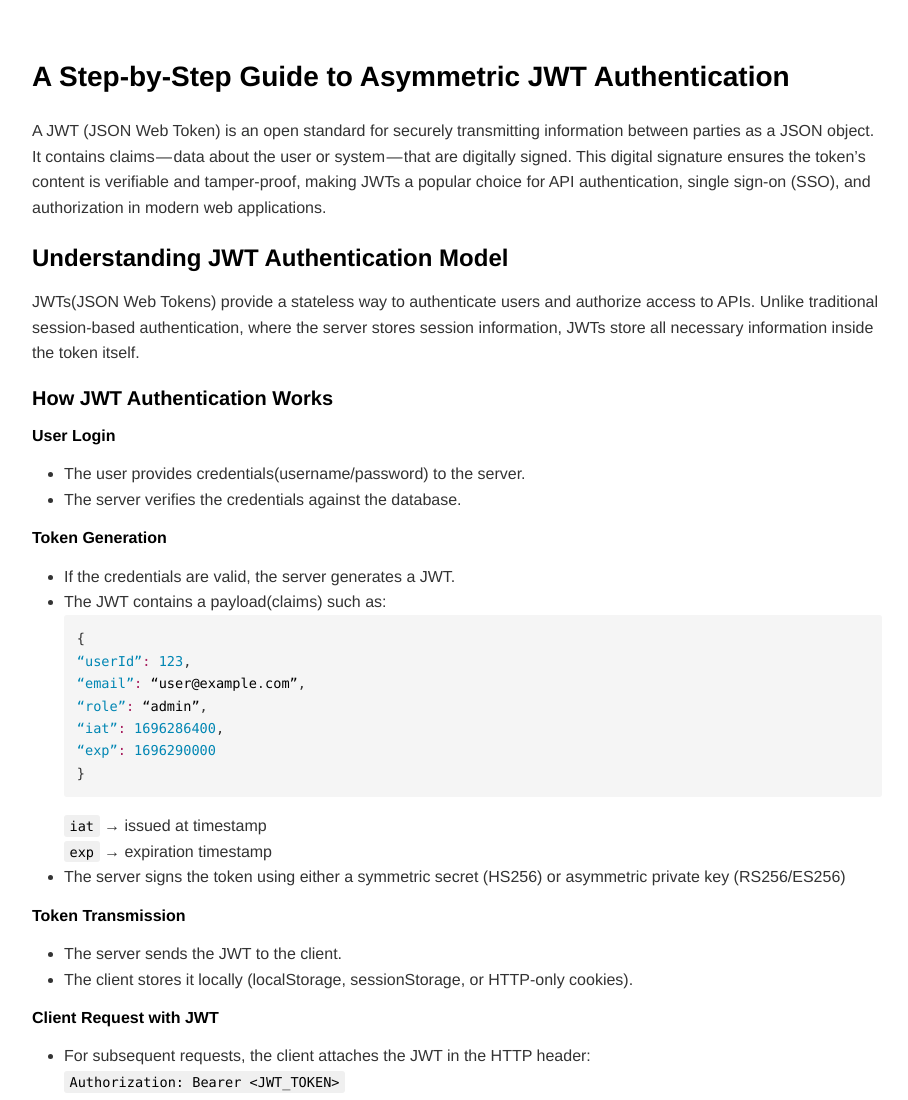
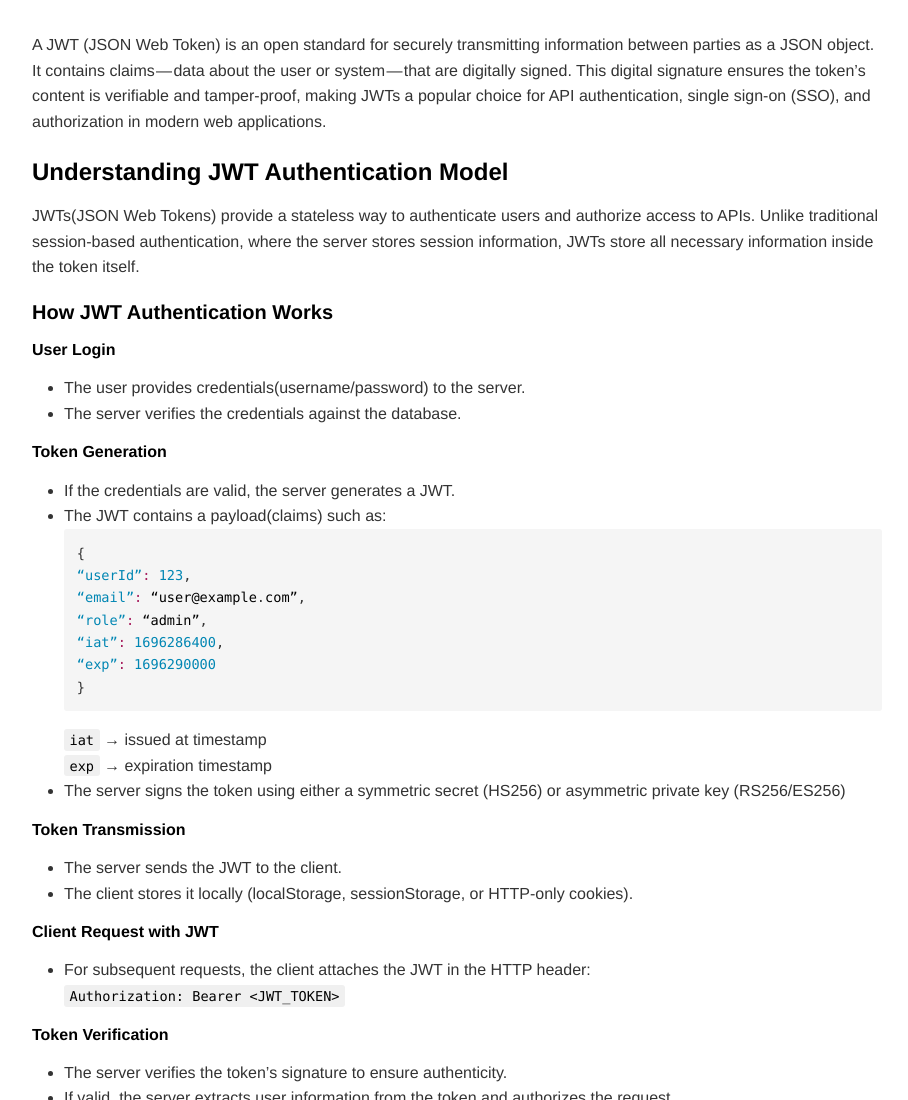
Before and after one commit to varsha766/Blog-post, a plain HTML site: page docs/jwks.html in a window 1280 px wide. Shown: the top 1100 px of the page, without its empty margins (183-1091 px from the left). Drawn offline with nearby package versions, Linux system fonts and the light colour scheme.

Commit message:
small fix

```diff
--- a/docs/jwks.html
+++ b/docs/jwks.html
@@ -24,7 +24,6 @@
 
       <div class="crossnote markdown-preview  ">
 
-<h2 id="a-step-by-step-guide-to-asymmetric-jwt-authentication">A Step-by-Step Guide to Asymmetric JWT Authentication </h2>
 <p>A JWT (JSON Web Token) is an open standard for securely transmitting information between parties as a JSON object. It contains claims — data about the user or system — that are digitally signed. This digital signature ensures the token’s content is verifiable and tamper-proof, making JWTs a popular choice for API authentication, single sign-on (SSO), and authorization in modern web applications.</p>
 <h3 id="understanding-jwt-authentication-model">Understanding JWT Authentication Model </h3>
 <p>JWTs(JSON Web Tokens) provide a stateless way to authenticate users and authorize access to APIs. Unlike traditional session-based authentication, where the server stores session information, JWTs store all necessary information inside the token itself.</p>
```
Also changed, not shown: 1 other file.
